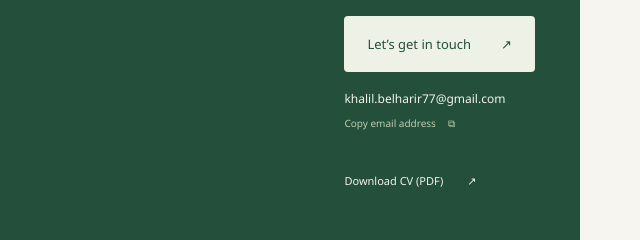
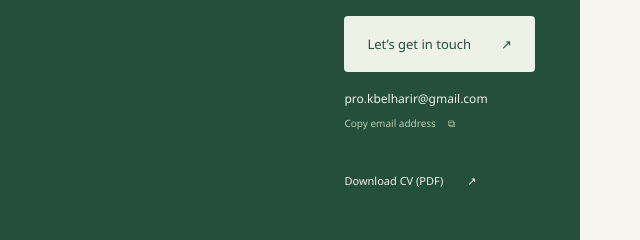
Before and after one commit to khalil1250/khalil1250.github.io, a plain HTML site: page index.html in a window 1280 px wide. Shown: the part 5167-5407 px from the top of the page, 640-1280 px from the left. Drawn offline with Linux system fonts and the light colour scheme.

Commit message:
Update contact email on the portfolio and CV

```diff
--- a/index.html
+++ b/index.html
@@ -132,7 +132,7 @@
       <div class="languages"><p>LANGUAGES I WORK WITH</p><span><strong>French</strong> Native</span><span><strong>English</strong> C1 · Advanced</span><span><strong>Spanish</strong> B1</span><span><strong>Mandarin</strong> A2</span></div>
     </div></section>
 
-    <section class="contact-section container" id="contact" aria-labelledby="contact-title"><div class="contact-panel"><div class="section-label"><span>05 / WHAT’S NEXT?</span><span class="status-label"><span class="status-dot" aria-hidden="true"></span> Open to opportunities</span></div><div class="contact-layout"><div><h2 id="contact-title">An interesting problem.<br>A team to solve<br>it with.</h2><p>I’m looking to contribute to projects in software engineering, systems or machine learning. Let’s talk about your needs and what we could build together.</p></div><div class="contact-actions"><a class="button button-light" href="mailto:khalil.belharir77@gmail.com">Let’s get in touch <span aria-hidden="true">↗</span></a><a class="email-link" href="mailto:khalil.belharir77@gmail.com">khalil.belharir77@gmail.com</a><button class="copy-email" type="button" hidden>Copy email address <span aria-hidden="true">⧉</span></button><p id="copy-status" class="copy-status" role="status" aria-live="polite"></p><a class="contact-cv" href="./assets/Khalil-Belharir-CV.pdf" download="Khalil-Belharir-CV.pdf">Download CV (PDF) <span aria-hidden="true">↗</span></a></div></div></div></section>
+    <section class="contact-section container" id="contact" aria-labelledby="contact-title"><div class="contact-panel"><div class="section-label"><span>05 / WHAT’S NEXT?</span><span class="status-label"><span class="status-dot" aria-hidden="true"></span> Open to opportunities</span></div><div class="contact-layout"><div><h2 id="contact-title">An interesting problem.<br>A team to solve<br>it with.</h2><p>I’m looking to contribute to projects in software engineering, systems or machine learning. Let’s talk about your needs and what we could build together.</p></div><div class="contact-actions"><a class="button button-light" href="mailto:pro.kbelharir@gmail.com">Let’s get in touch <span aria-hidden="true">↗</span></a><a class="email-link" href="mailto:pro.kbelharir@gmail.com">pro.kbelharir@gmail.com</a><button class="copy-email" type="button" hidden>Copy email address <span aria-hidden="true">⧉</span></button><p id="copy-status" class="copy-status" role="status" aria-live="polite"></p><a class="contact-cv" href="./assets/Khalil-Belharir-CV.pdf" download="Khalil-Belharir-CV.pdf">Download CV (PDF) <span aria-hidden="true">↗</span></a></div></div></div></section>
   </main>
   <footer class="container site-footer"><a class="brand" href="#home" aria-label="Back to top">kb<span>.</span></a><p>© <span id="current-year">2026</span> Khalil Belharir</p><p>Understand. Build. Improve.</p><a class="back-top" href="#home">Back to top <span aria-hidden="true">↑</span></a></footer>
 </body>
```
Also changed, not shown: 3 other files.
